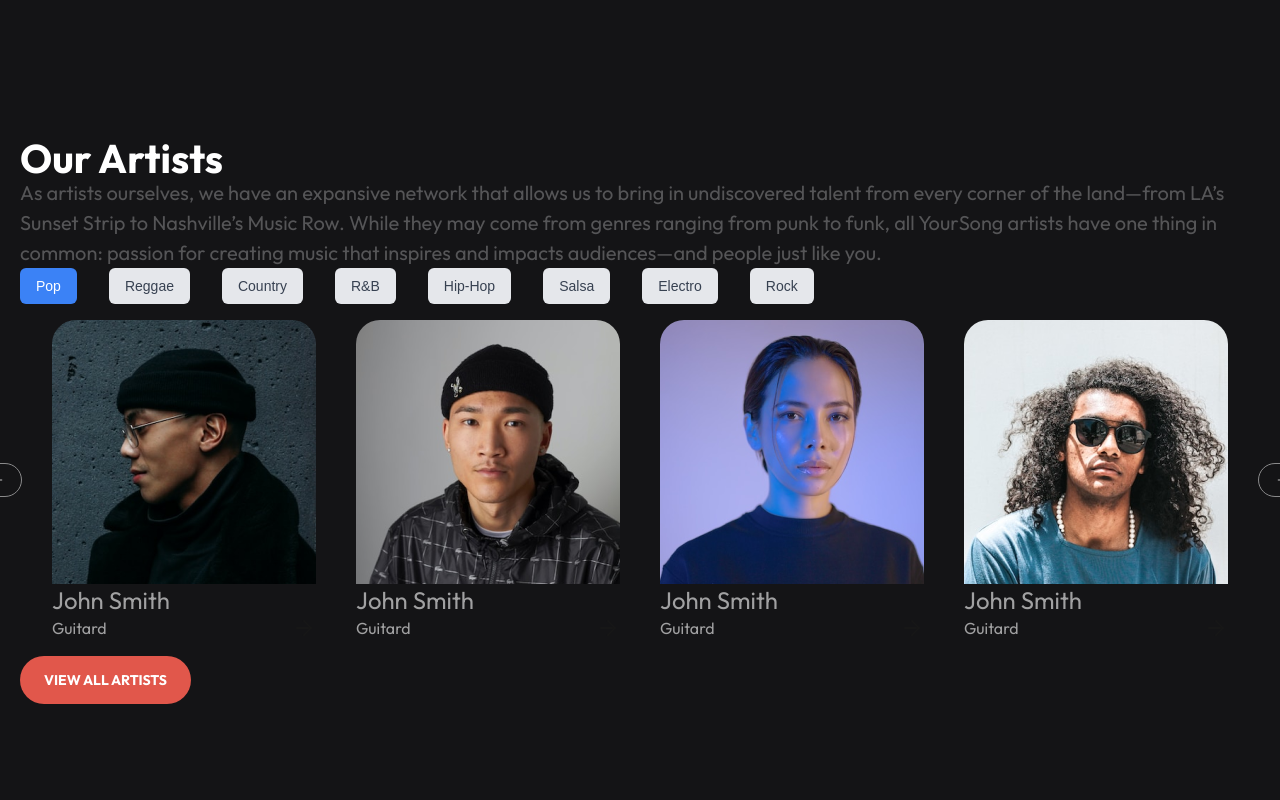
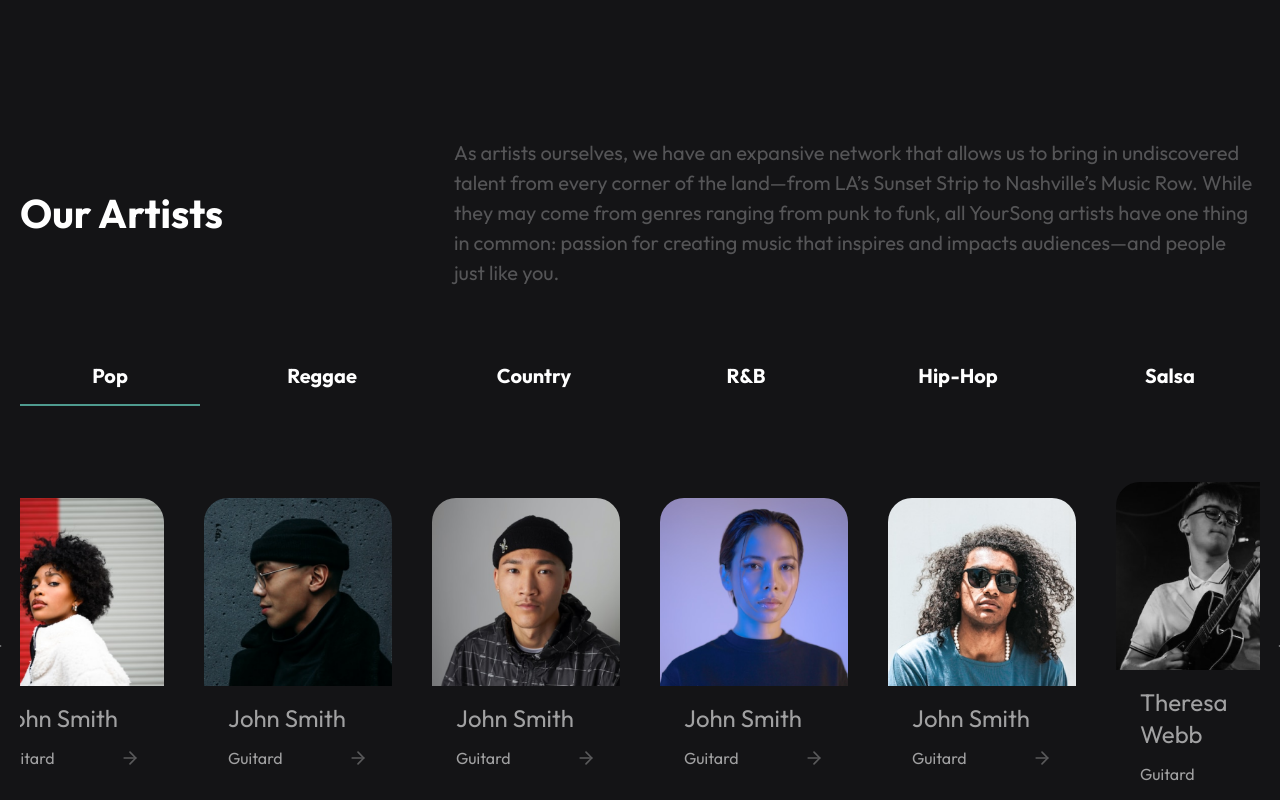
Before and after one commit to rakibul-wdp/your-song-wdp, a Next.js app: page / in a window 1280 px wide. Shown: the part 1480-2280 px from the top of the page. Built offline with nearby package versions, Linux system fonts and the light colour scheme.

Commit message:
home page our artists section done

```diff
--- a/src/components/common/tabs.tsx
+++ b/src/components/common/tabs.tsx
@@ -32,9 +32,7 @@ const Tab = ({ children, isActive, className, onClick }: TabProps) => {
       onClick={onClick}
       className={cn(
         "px-4 py-2 text-sm font-medium",
-        isActive
-          ? "bg-blue-500 text-white"
-          : "bg-gray-200 text-gray-700 hover:bg-gray-300",
+        isActive ? "bg-blue-500 text-white" : "bg-gray-200 text-gray-700",
         "rounded-md",
         className
       )}
--- a/src/components/pages/home/our-artists-carousel.tsx
+++ b/src/components/pages/home/our-artists-carousel.tsx
@@ -1,5 +1,6 @@
 "use client";
 
+import { cn } from "@/lib/utils";
 import { artists } from "@/mock-db";
 import { ArrowRight } from "lucide-react";
 import Image from "next/image";
@@ -14,7 +15,7 @@ import {
   CarouselPrevious,
 } from "../../common/carousel";
 import { Tab, TabList, TabPanel, Tabs } from "../../common/tabs";
-import { P } from "../../typography";
+import { P, SubTitle } from "../../typography";
 
 export interface ITabs {
   id: number;
@@ -62,7 +63,7 @@ export const OurArtistsCarousel: FC = () => {
 
   return (
     <div>
-      <Tabs>
+      <Tabs className="flex flex-col items-center justify-center">
         <Carousel
           opts={{
             align: "start",
@@ -76,8 +77,14 @@ export const OurArtistsCarousel: FC = () => {
                   <Tab
                     isActive={activeIndex === id}
                     onClick={() => setActiveIndex(id)}
+                    className={cn(
+                      "bg-transparent w-[180px] py-2 rounded-none",
+                      activeIndex === id && "border-b-2 border-b-primary-green"
+                    )}
                   >
-                    {title}
+                    <SubTitle variant="H8" className="leading-10">
+                      {title}
+                    </SubTitle>
                   </Tab>
                 </CarouselItem>
               ))}
@@ -89,7 +96,7 @@ export const OurArtistsCarousel: FC = () => {
           opts={{
             align: "start",
           }}
-          className="w-full"
+          className="w-full my-10 md:my-[60px]"
         >
           <CarouselContent>
             <TabPanel
@@ -97,7 +104,7 @@ export const OurArtistsCarousel: FC = () => {
               isActive={activeIndex === 1}
             >
               {artists.slice(0, 6).map(({ id, img, name, title }) => (
-                <CarouselItem key={id} className="basis-1/1">
+                <CarouselItem key={id} className="basis-1/6">
                   <div className="rounded-3xl">
                     <Image
                       src={img}
@@ -106,15 +113,15 @@ export const OurArtistsCarousel: FC = () => {
                       alt={name}
                       className="rounded-t-3xl"
                     />
-                    <div>
+                    <div className="pt-4 p-6 w-full flex flex-col items-start justify-center gap-3">
                       <P variant="P1" className="text-[#A1A1A2]">
                         {name}
                       </P>
-                      <div className="flex items-center justify-between">
+                      <div className="w-full flex items-center justify-between">
                         <P variant="P3" className="text-[#A1A1A2]">
                           {title}
                         </P>
-                        <ArrowRight />
+                        <ArrowRight className="text-[#5A5A5B] w-5 h-5" />
                       </div>
                     </div>
                   </div>
@@ -122,23 +129,24 @@ export const OurArtistsCarousel: FC = () => {
               ))}
             </TabPanel>
           </CarouselContent>
-          <CarouselPrevious />
-          <CarouselNext />
+          <CarouselPrevious className="border-none" />
+          <CarouselNext className="border-none" />
         </Carousel>
 
         <Button
           variant="default"
           size="default"
+          className="w-full sm:w-fit"
           onClick={() => router.push("/artists")}
         >
           View all artists
         </Button>
 
-        {Array.from({ length: 7 }).map((_, index) => (
+        {/* {Array.from({ length: 7 }).map((_, index) => (
           <TabPanel isActive={activeIndex === index + 2} key={index}>
             <h2>Any content {index + 2}</h2>
           </TabPanel>
-        ))}
+        ))} */}
       </Tabs>
     </div>
   );
--- a/src/components/pages/home/our-artists.tsx
+++ b/src/components/pages/home/our-artists.tsx
@@ -2,13 +2,22 @@ import { FC } from "react";
 import { Container } from "../../common";
 import { P, SubTitle } from "../../typography";
 import { OurArtistsCarousel } from "./our-artists-carousel";
+import { cn } from "@/lib/utils";
 
 export const OurArtists: FC = () => {
   return (
     <Container className="py-10 md:py-20">
-      <div>
+      <div
+        className={cn(
+          "mb-10 md:mb-[60px]",
+          "flex flex-col lg:flex-row items-center justify-between gap-4 lg:gap-20"
+        )}
+      >
         <SubTitle variant="H5">Our Artists</SubTitle>
-        <P variant="P2" className="text-[#555557]">
+        <P
+          variant="P2"
+          className="text-[#555557] w-full lg:w-[65%] text-center lg:text-start"
+        >
           As artists ourselves, we have an expansive network that allows us to
           bring in undiscovered talent from every corner of the land—from LA’s
           Sunset Strip to Nashville’s Music Row. While they may come from genres
--- a/src/components/pages/home/slider.tsx
+++ b/src/components/pages/home/slider.tsx
@@ -76,6 +76,14 @@ const colorMap: ColorMap = {
   5: "text-primary-coral",
   6: "text-primary-yellow",
 };
+const directColorMap: ColorMap = {
+  1: "#4F9B8F",
+  2: "#E1574B",
+  3: "#E4C477",
+  4: "#4F9B8F",
+  5: "#E1574B",
+  6: "#E4C477",
+};
 
 export const Slider: FC = () => {
   const [activeCard, setActiveCard] = useState(1);
@@ -94,14 +102,22 @@ export const Slider: FC = () => {
           key={id}
           className={`h-[640px] w-full transition-all duration-500 ease-in-out
           ${activeCard === id ? "flex-[5] basis-11/12" : "flex-[1]"}
-          rounded-md cursor-pointer flex justify-center items-center`}
+          rounded-3xl cursor-pointer flex justify-center items-center`}
           style={{
             backgroundImage: `url(${img})`,
           }}
           onClick={() => setActiveCard(id)}
         >
           {activeCard === id ? (
-            <div className="py-6 px-4 lg:p-16 h-full flex flex-col items-start justify-between">
+            <div
+              className={cn(
+                "py-6 px-4 lg:p-16 h-full flex flex-col items-start justify-between",
+                "border-b-4"
+              )}
+              style={{
+                borderImage: `linear-gradient(to right, ${directColorMap[id]} 50%, transparent 50%) 100% 1`,
+              }}
+            >
               <div>
                 <div className="flex flex-col items-start justify-center gap-1 mb-6">
                   <Title variant="H4">0{id}</Title>
@@ -128,7 +144,7 @@ export const Slider: FC = () => {
           ) : (
             <div
               className={cn(
-                "bg-[#1D1D1F] w-full flex lg:flex-col items-center justify-between gap-[230px] lg:gap-[392px]",
+                "bg-[#1D1D1F] w-full h-full flex lg:flex-col items-center justify-between gap-[230px] lg:gap-[392px]",
                 "py-3 px-4 lg:py-16 lg:px-[19px]"
               )}
             >
```
